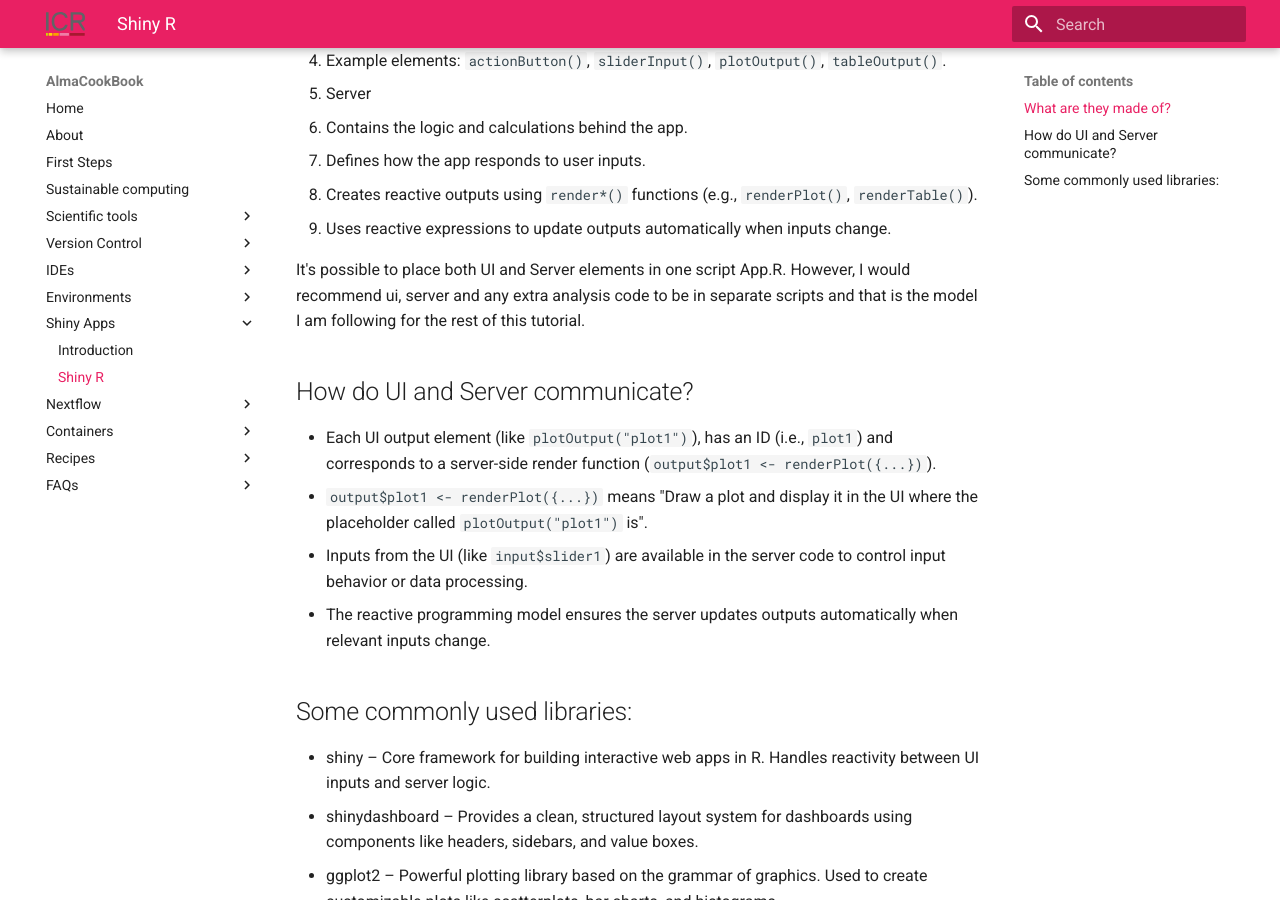
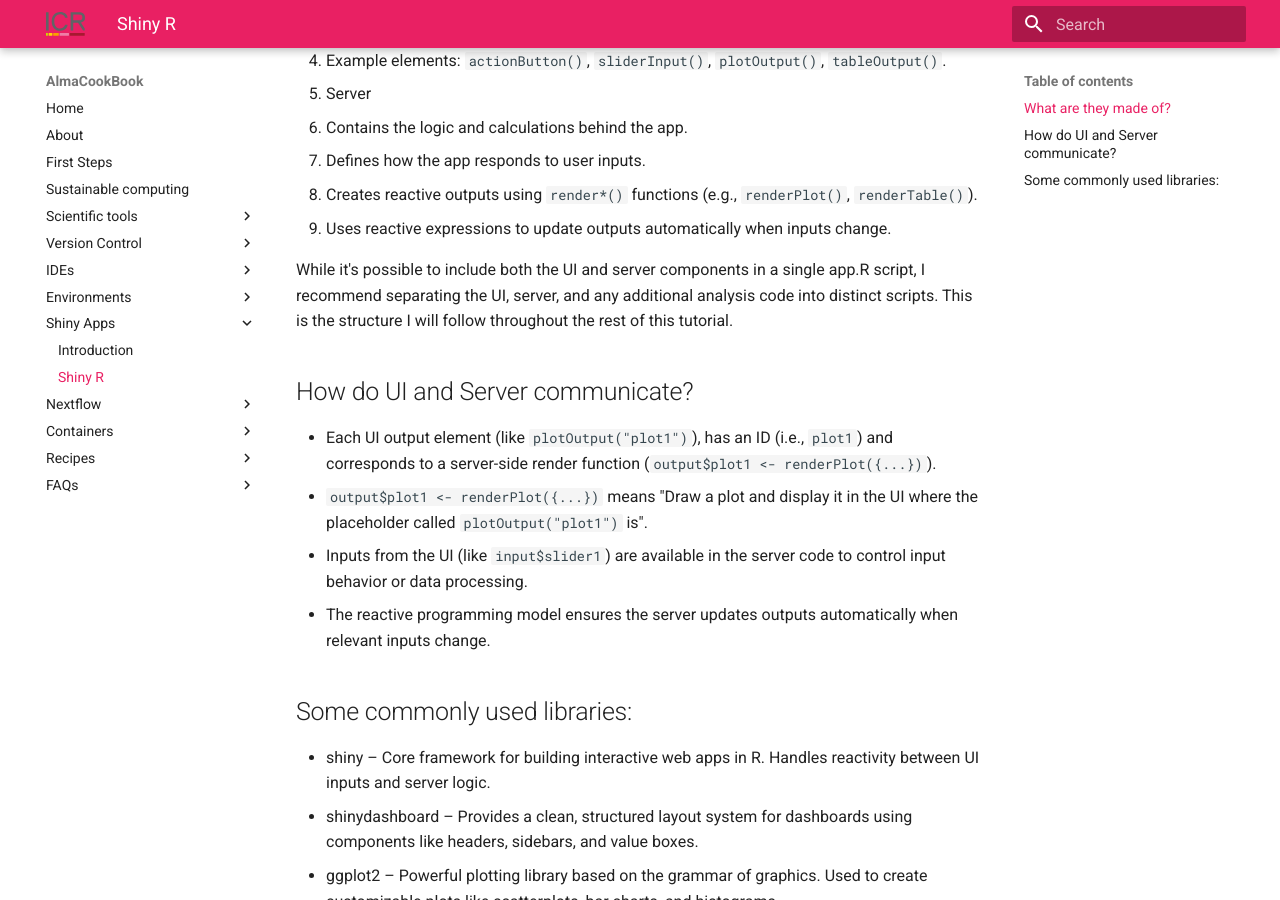
Before and after one commit to AlmaCookBook/AlmaCookBook.github.io, an MkDocs documentation site: the page built from docs/shiny-apps/shiny-r.md, in a window 1280 px wide and 900 px high, scrolled down 351 px. Built offline with MkDocs 1.6.1 and Material for MkDocs 9.7.7, drawn with Linux system fonts in a browser that asks for light colours.

Commit message:
reformulated a paragraph

```diff
--- a/docs/shiny-apps/shiny-r.md
+++ b/docs/shiny-apps/shiny-r.md
@@ -15,7 +15,7 @@ A Shiny app is built in two main parts:
 - Creates reactive outputs using `render*()` functions (e.g., `renderPlot()`, `renderTable()`).
 - Uses reactive expressions to update outputs automatically when inputs change.
 
-It's possible to place both UI and Server elements in one script App.R. However, I would recommend ui, server and any extra analysis code to be in separate scripts and that is the model I am following for the rest of this tutorial.
+While it's possible to include both the UI and server components in a single app.R script, I recommend separating the UI, server, and any additional analysis code into distinct scripts. This is the structure I will follow throughout the rest of this tutorial.
 
 ## How do UI and Server communicate?
 - Each UI output element (like `plotOutput("plot1")`), has an ID (i.e., `plot1`) and corresponds to a server-side render function (`output$plot1 <- renderPlot({...})`).
```
